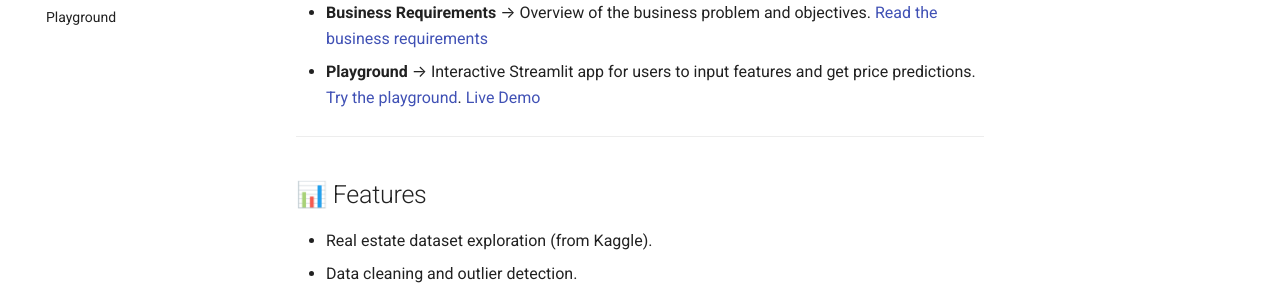
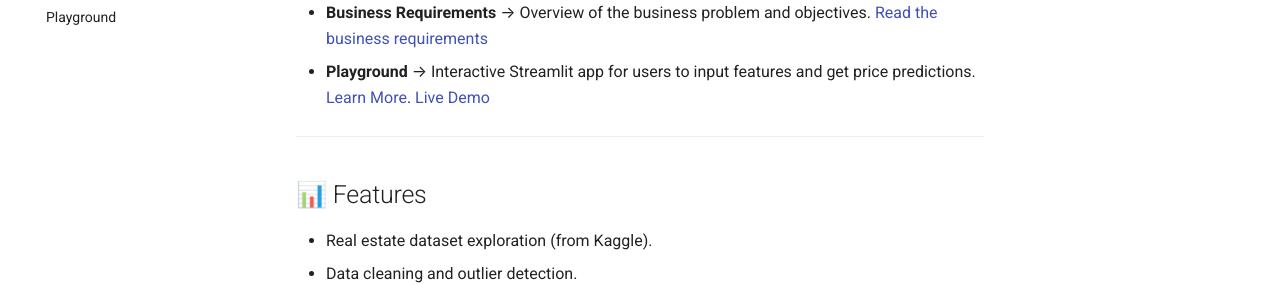
Before and after one commit to Presmanes3/ML_Pipeline, an MkDocs documentation site: the page built from docs/index.md, in a window 1280 px wide and 900 px high, scrolled down 544 px. Shown: the part 172-457 px from the top of the window. Built offline with MkDocs 1.6.1 and Material for MkDocs 9.7.7, drawn with Linux system fonts in a browser that asks for light colours.

Commit message:
fix: Update Playground section wording for consistency

```diff
--- a/docs/index.md
+++ b/docs/index.md
@@ -16,7 +16,7 @@ This project is a **full pipeline for housing price prediction in New York City*
 - **`Home.py`** → Streamlit app entry point.
 - **Problem Analysis** → Exploratory Data Analysis, data cleaning, feature engineering. [Explore the EDA & visualizations](eda.md)
 - **Business Requirements** → Overview of the business problem and objectives. [Read the business requirements](business.md)
-- **Playground** → Interactive Streamlit app for users to input features and get price predictions. [Try the playground](playground.md). [Live Demo](https://presmanes3-ny-house-pricingprediction-srchome-vnbgnr.streamlit.app/)
+- **Playground** → Interactive Streamlit app for users to input features and get price predictions. [Learn More](playground.md). [Live Demo](https://presmanes3-ny-house-pricingprediction-srchome-vnbgnr.streamlit.app/)
 
 ---
 
```
